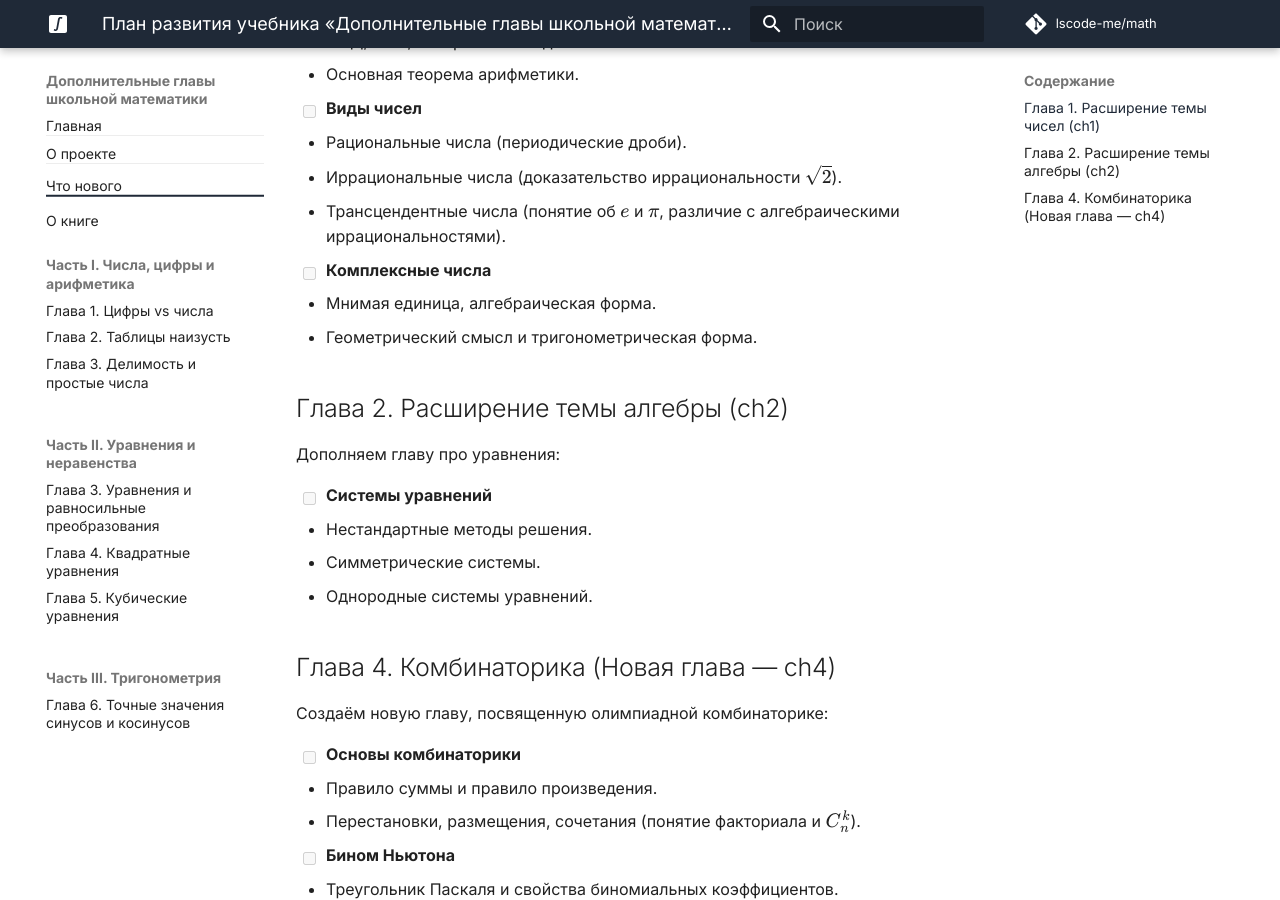
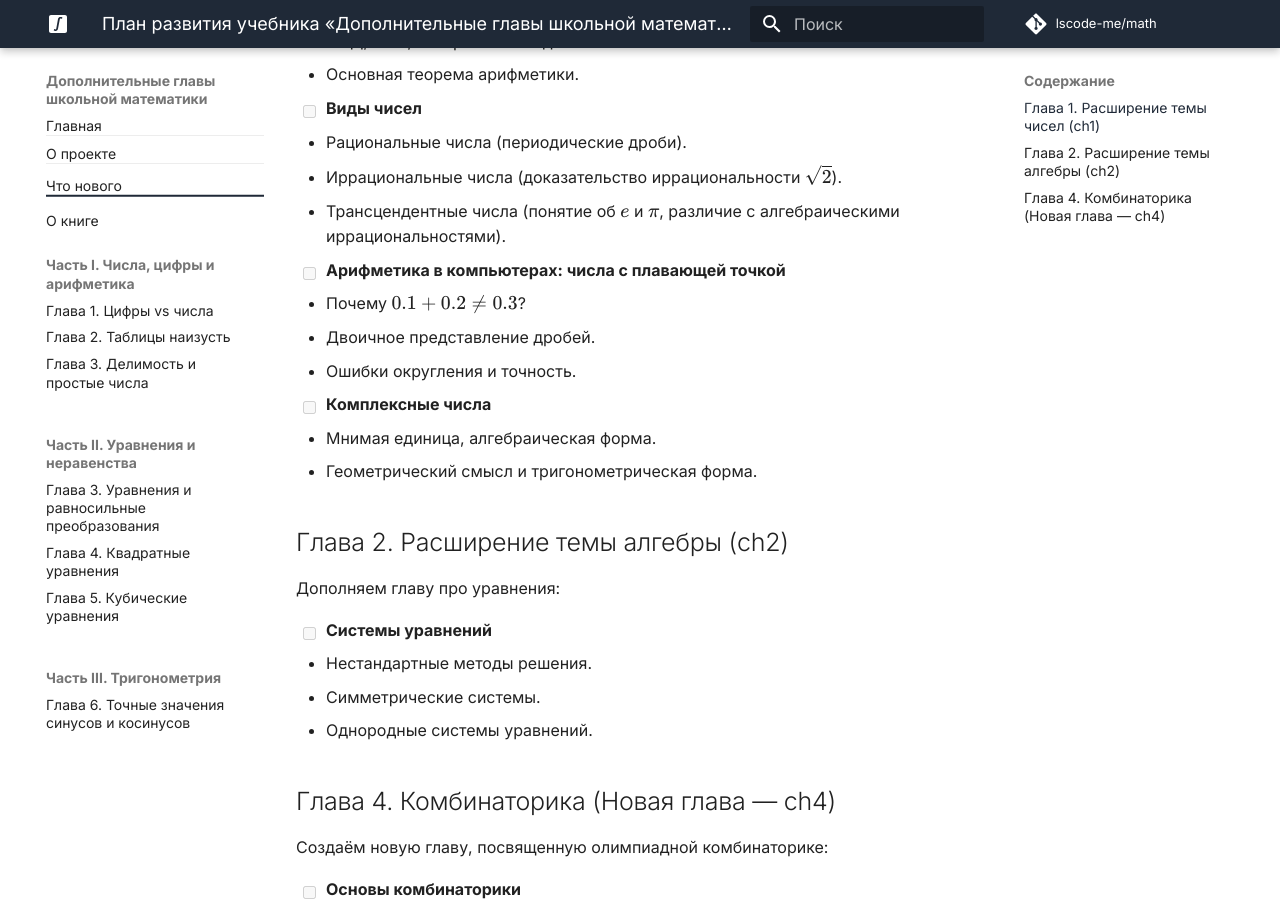
Before and after one commit to lscode-me/math, an MkDocs documentation site: the page built from docs/plan.md, in a window 1280 px wide and 900 px high, scrolled down 469 px. Built offline with MkDocs 1.6.1 and Material for MkDocs 9.7.7, drawn with Linux system fonts in a browser that asks for light colours; comment, search, counter and statistics services are not loaded.

Commit message:
docs: add floating-point arithmetic to plan and fix divisibility layout

```diff
--- a/docs/plan.md
+++ b/docs/plan.md
@@ -14,6 +14,10 @@
   - Рациональные числа (периодические дроби).
   - Иррациональные числа (доказательство иррациональности $\sqrt{2}$).
   - Трансцендентные числа (понятие об $e$ и $\pi$, различие с алгебраическими иррациональностями).
+- [ ] **Арифметика в компьютерах: числа с плавающей точкой**
+  - Почему $0.1 + 0.2 \neq 0.3$?
+  - Двоичное представление дробей.
+  - Ошибки округления и точность.
 - [ ] **Комплексные числа**
   - Мнимая единица, алгебраическая форма.
   - Геометрический смысл и тригонометрическая форма.
```
Also changed, not shown: docs/changelog.md (+2 -1 lines), docs/chapters/numbers/divisibility.md (+6 -0 lines).
